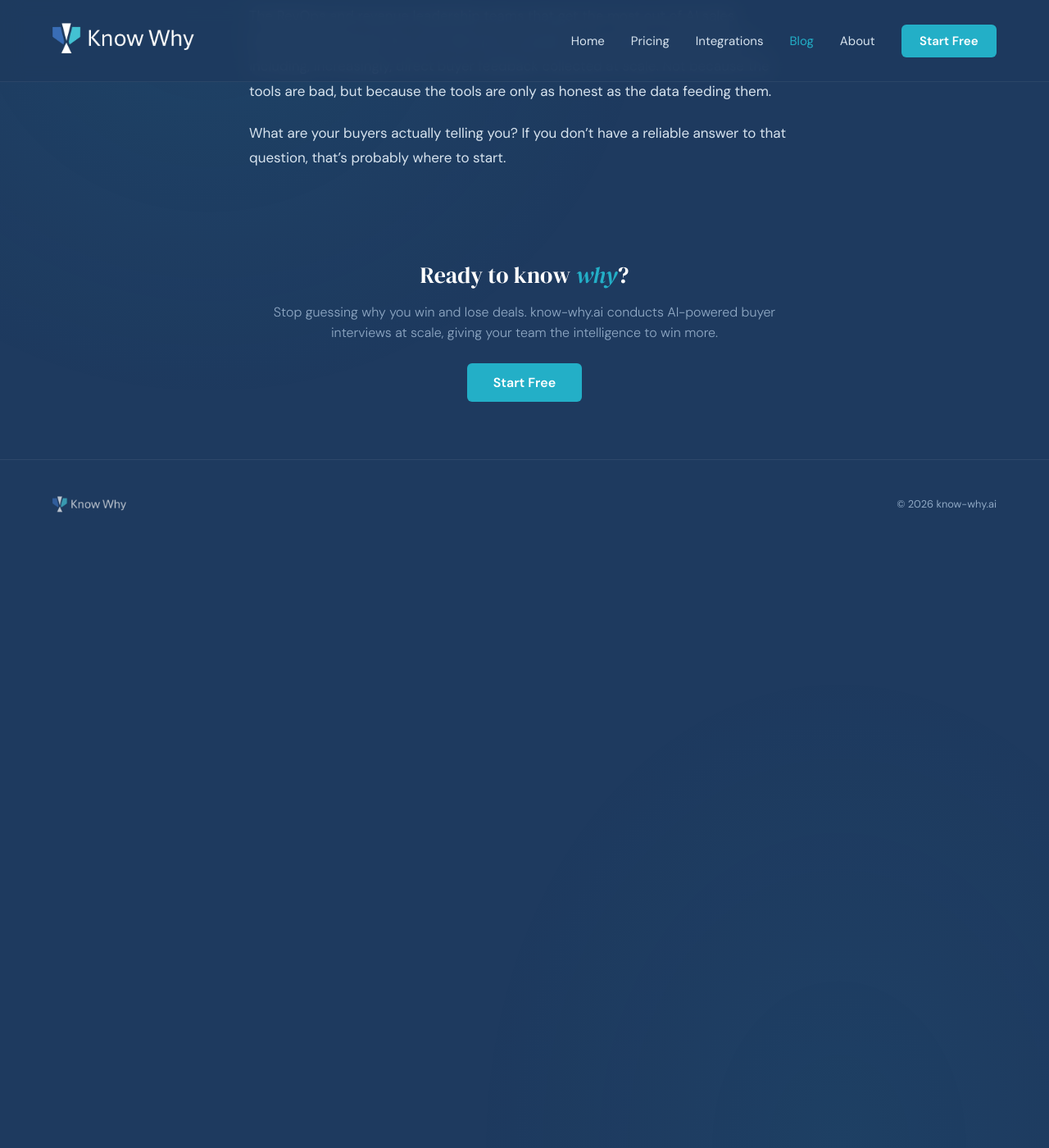
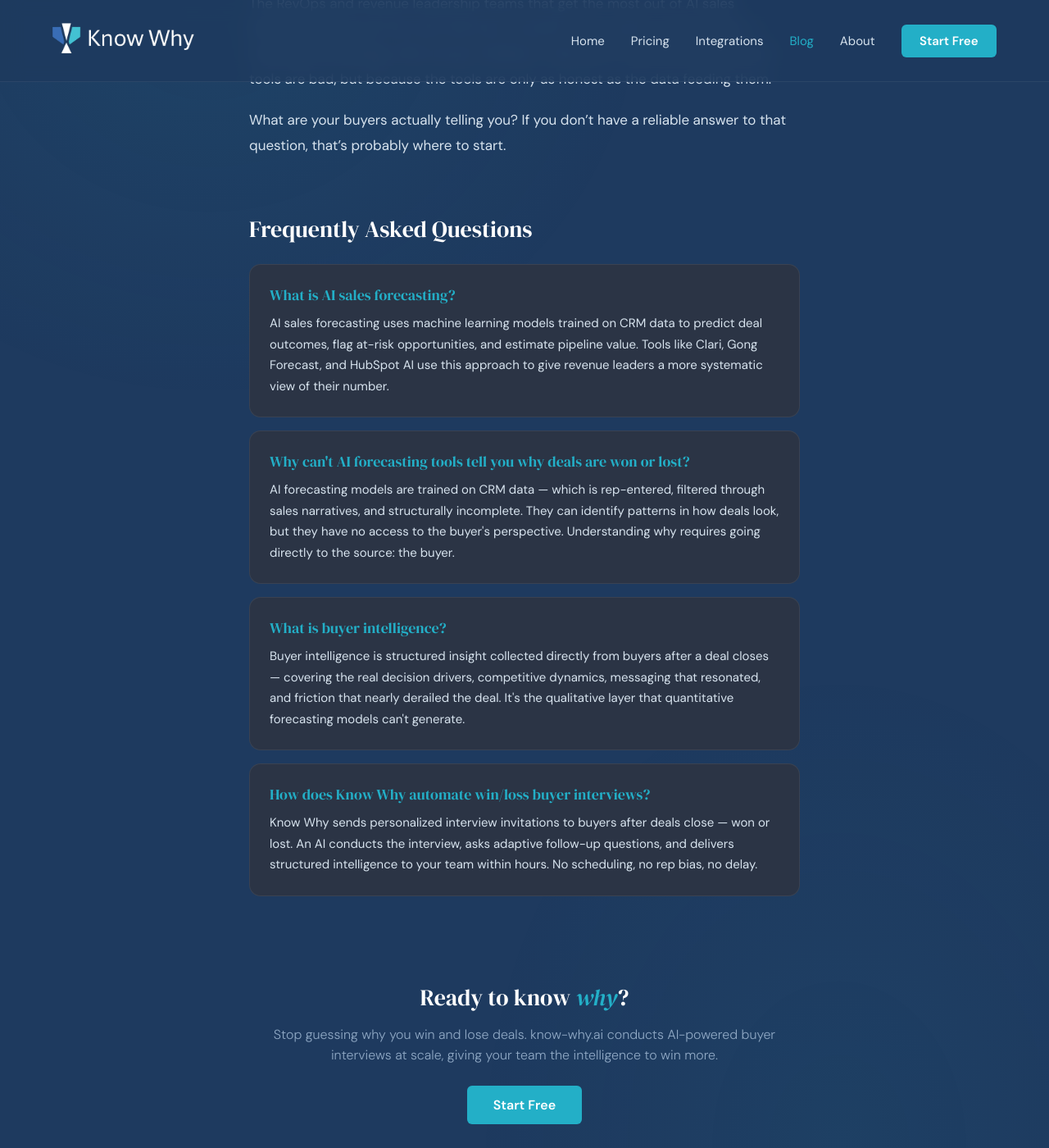
Before and after one commit to katiealbanos-lgtm/know-why.ai, a Jekyll site: the page built from _posts/2026-03-08-what-ai-sales-forecasting-tools-get-wrong.md, in a window 1280 px wide and 1400 px high, scrolled down 4667 px. Shown: the whole window at 82% size. Built offline with Jekyll 4.4.1, drawn with Linux system fonts in a browser that asks for light colours; before the commit the page ends 5336 px from its top, so only the background shows below that; some of the changed text lies outside the part shown.

Commit message:
Fix: AI forecasting post — frontmatter, date, title capitalization, hero image (#24)
* Fix AI forecasting post: add frontmatter, correct date to 2026-03-08, fix title capitalization, rename file — delete _posts/2026-02-21-what-ai-sales-forecasting-tools-get-wrong.md

* Fix AI forecasting post: add frontmatter, correct date to 2026-03-08, fix title capitalization, rename file — create _posts/2026-03-08-what-ai-sales-forecasting-tools-get-wrong.md

```diff
--- a/_posts/2026-02-21-what-ai-sales-forecasting-tools-get-wrong.md
+++ b/_posts/2026-03-08-what-ai-sales-forecasting-tools-get-wrong.md
@@ -1,18 +1,40 @@
-# What AI Sales Forecasting Tools Get Wrong (And What Buyer Intelligence Gets Right)
+---
+layout: post
+title: "What AI Sales Forecasting Tools Get Wrong (And What Buyer Intelligence Gets Right)"
+description: "AI sales forecasting tools predict which deals close — but not why. Learn why buyer intelligence is the missing layer your revenue team actually needs."
+date: 2026-03-08
+category: "Revenue Intelligence"
+tags:
+  - ai-sales-forecasting
+  - win-loss-analysis
+  - buyer-intelligence
+  - revenue-intelligence
+  - revenue-operations
+author: "Katie Albanos"
+reading_time: 7
+og_image: "/og-image.png"
+keywords: "AI sales forecasting, win loss analysis, buyer intelligence, revenue intelligence tools"
+faq:
+  - question: "What is AI sales forecasting?"
+    answer: "AI sales forecasting uses machine learning models trained on CRM data to predict deal outcomes, flag at-risk opportunities, and estimate pipeline value. Tools like Clari, Gong Forecast, and HubSpot AI use this approach to give revenue leaders a more systematic view of their number."
+  - question: "Why can't AI forecasting tools tell you why deals are won or lost?"
+    answer: "AI forecasting models are trained on CRM data — which is rep-entered, filtered through sales narratives, and structurally incomplete. They can identify patterns in how deals look, but they have no access to the buyer's perspective. Understanding why requires going directly to the source: the buyer."
+  - question: "What is buyer intelligence?"
+    answer: "Buyer intelligence is structured insight collected directly from buyers after a deal closes — covering the real decision drivers, competitive dynamics, messaging that resonated, and friction that nearly derailed the deal. It's the qualitative layer that quantitative forecasting models can't generate."
+  - question: "How does Know Why automate win/loss buyer interviews?"
+    answer: "Know Why sends personalized interview invitations to buyers after deals close — won or lost. An AI conducts the interview, asks adaptive follow-up questions, and delivers structured intelligence to your team within hours. No scheduling, no rep bias, no delay."
+download: false
+download_url: ""
+download_description: ""
+---
 
-**Meta description:** AI sales forecasting tools predict which deals close — but not why. Learn why buyer intelligence is the missing layer your revenue team actually needs.
-
-**Subhead:** Predictive models can tell you *which* deals might close. Only your buyers can tell you *why* they do or don't.
-
----
+![AI sales forecasting versus buyer intelligence — two approaches to revenue insight](https://zvhtpppwamqahiqbjgti.supabase.co/storage/v1/object/public/generated-images/1772976141537-h546e8.png)
 
 There's a version of the AI sales forecasting pitch that sounds almost too good: feed your CRM data into a predictive model, and it surfaces which deals are at risk, which reps are sandbagging, and what your number looks like ninety days out — all without a single gut-check call. Revenue clarity, finally, at scale.
 
 A lot of teams bought that pitch. And a lot of those same teams are now sitting with more dashboards than answers.
 
 This isn't an argument against AI sales forecasting tools. Several of them are genuinely useful. But there's a structural problem embedded in how they work — one that no amount of model sophistication can fix — and buyer intelligence is the missing layer most revenue teams haven't accounted for yet.
-
----
 
 ## Why AI Sales Forecasting Models Are Only as Good as Your CRM Data
 
@@ -24,8 +46,6 @@
 
 That's useful. It's just not complete.
 
----
-
 ## What AI Sales Forecasting Tools Do Well (And Where They Stop)
 
 Let's be fair about what AI forecasting does well, because it does some things genuinely well.
@@ -36,8 +56,6 @@
 
 This is the *which* vs. *why* distinction, and it matters more than most tech evaluations acknowledge. Knowing which deals are at risk doesn't help you fix the underlying pattern. Knowing why you keep losing in procurement, or why a specific competitor is winning in mid-market, or why buyers who seem deeply engaged in the process go dark at legal review — that's the intelligence that actually changes how you sell.
 
----
-
 ## Win/Loss Analysis: The Buyer Intelligence Layer Forecasting Tools Can't Replace
 
 Win/loss programs have existed as a category for decades. The problem has always been execution. Traditional win/loss analysis relies on customer-facing teams to conduct post-deal interviews — which means the data is slow, the sample size is small, and every conversation is filtered through a rep or CS manager who has their own relationship with the outcome.
@@ -62,8 +78,6 @@
 
 If your forecasting dashboard says win rate is declining in mid-market, Know Why tells you why. If your model flags a category of at-risk deals, buyer intelligence tells you what the pattern actually is. The two work better together than either does alone.
 
----
-
 ## The Revenue Operations Question Your Forecasting Tool Can't Answer
 
 Before you add another forecasting module or deal intelligence layer, it's worth asking a harder question: how good is the underlying signal you're trying to model?
```
Also changed, not shown: other parts of _posts/2026-03-08-what-ai-sales-forecasting-tools-get-wrong.md (+1 -3 lines).
